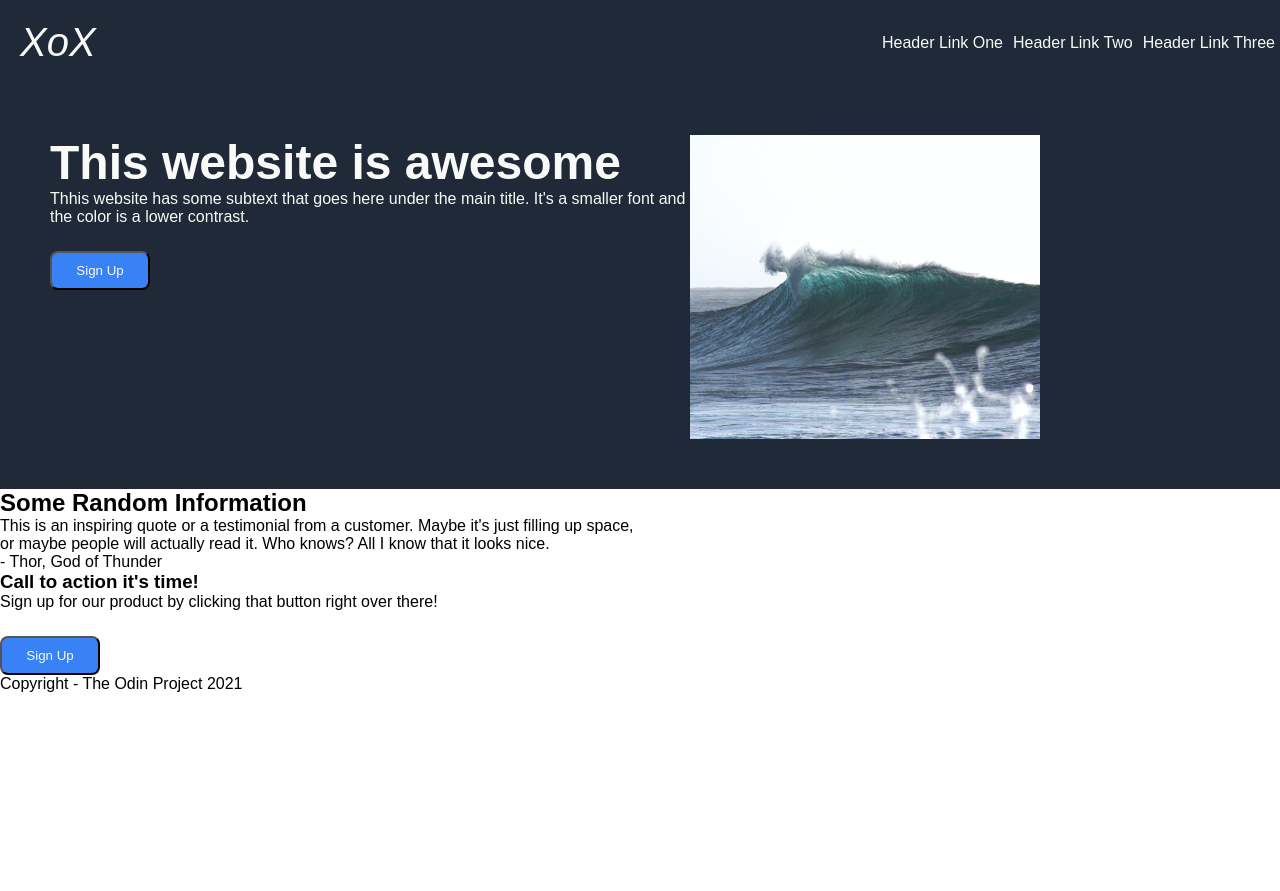
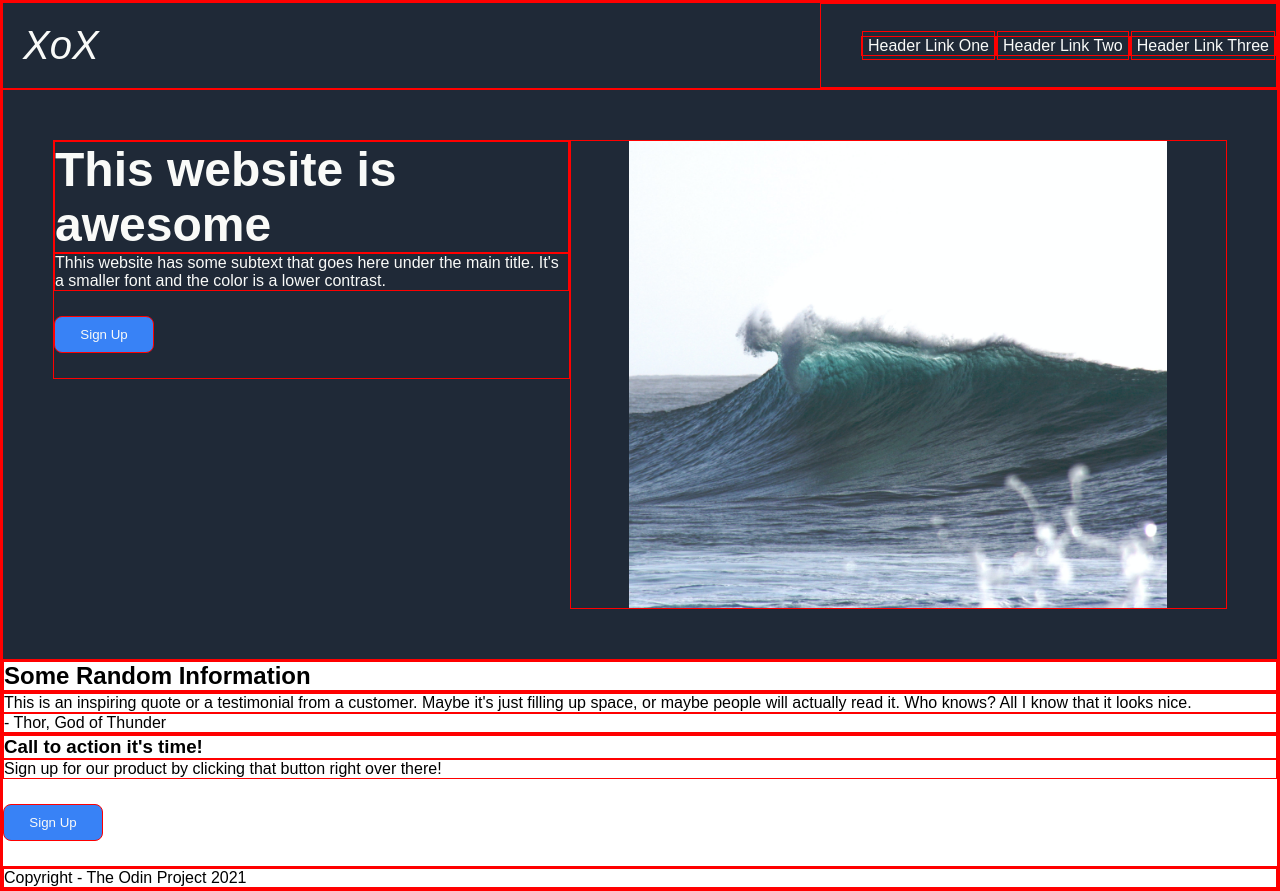
Before and after one commit to elsajay/landing-page-project, a plain HTML site: page index.html in a window 1280 px wide. Before the commit the page ends 800 px from the top, so only its background shows below. Drawn offline with Linux system fonts and the light colour scheme.

Commit message:
fix flex on intro section with grow/shrink and alignments

```diff
--- a/style.css
+++ b/style.css
@@ -1,7 +1,7 @@
 * {
     font-family: Arial, Helvetica, sans-serif;
     margin: 0px;
-    /* border: 1px red solid;  */
+    border: 1px red solid;
 }
 
 h1 {
@@ -23,7 +23,7 @@ header {
 .introduction {
     display: flex;
     align-items: flex-start;
-    flex: 1;
+    flex: 0;
     padding: 50px;
     flex-wrap: wrap;
 
@@ -47,25 +47,29 @@ a {
 }
 
 img {
-    width: 350px;
+    width: 20em;
     height: auto;
+    margin-left: auto;
+    flex: 1 1 2%;
+    padding: 0% 5%;
 }
 
-/*
+
 .intro2 {
     display: flex;
-   flex: 2;
-} */
+    justify-content: flex-start;;
+    align-items: flex-start;
+   flex-wrap: wrap;
+   max-width: 50em;
+   flex: 1 1;
+}
 
 button {
     background-color: #3882F6;
     color: #F9FAF8;
     margin-top: 25px;
+    margin-bottom: 25px;
     padding: 10px 15px;
     width: 100px;
     border-radius: 8px;
 }
-
-p {
-   width: 40em;
-}
```
Also changed, not shown: index.html (+5 -5 lines).
